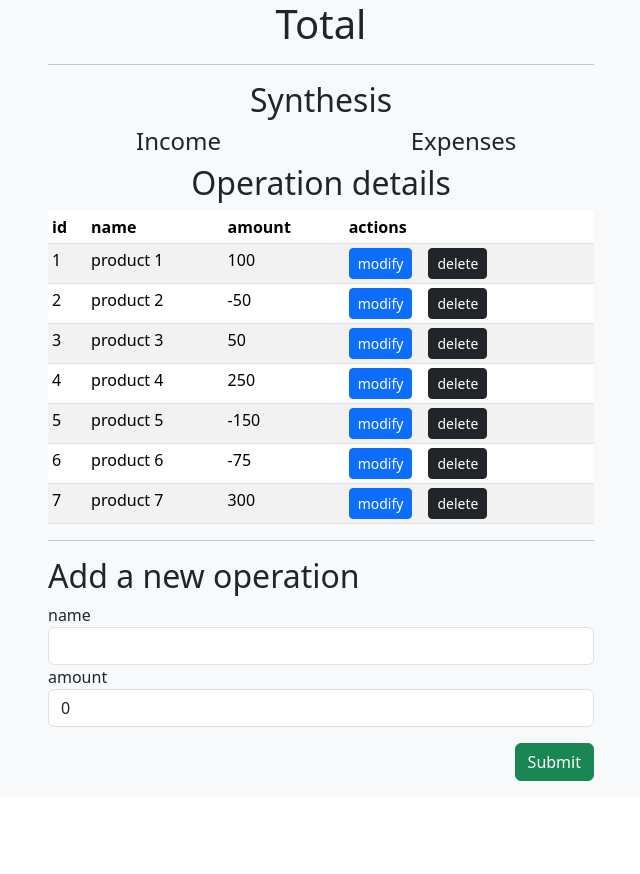
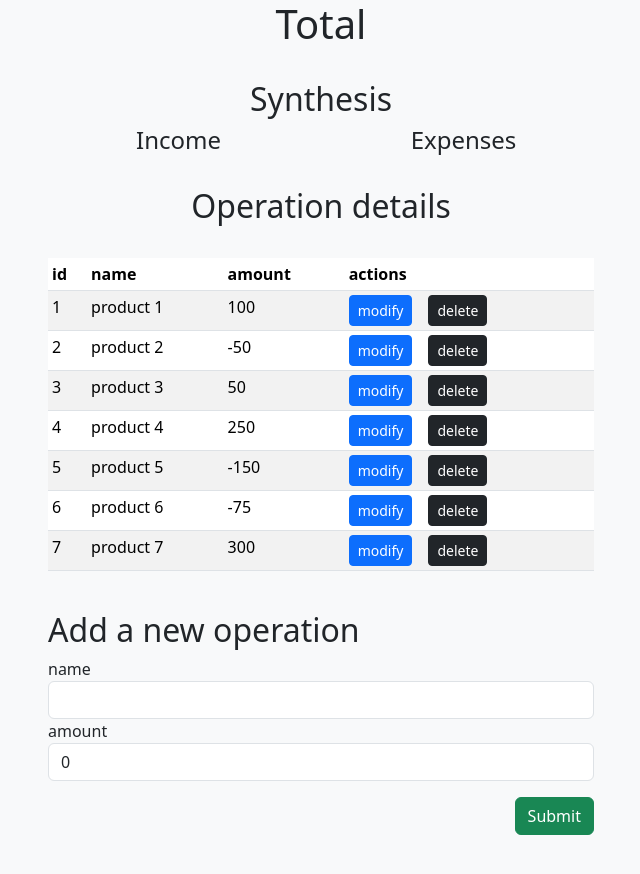
Before and after one commit to daddyjanno/Calculateur_de_d-penses, a React (Vite) app in the folder Calculateur/: page / in a window 1280 px wide. Shown: the whole page, without its empty margins (319-959 px from the left). Before the commit the page ends 800 px from the top, so only its background shows below. Built offline with nearby package versions, Linux system fonts and the light colour scheme.

Commit message:
adding actions to operationsSlice

```diff
--- a/Calculateur/src/Calculator.tsx
+++ b/Calculateur/src/Calculator.tsx
@@ -8,8 +8,6 @@ import { getOperations } from './app/operationsSlice'
 
 function Calculator() {
     const operations = useSelector(getOperations)
-    // operations.map((item) => console.log(item))
-    console.log(operations, typeof operations, Array.isArray(operations))
 
     return (
         <div className="container-xl bg-light template">
--- a/Calculateur/src/app/operationsSlice.ts
+++ b/Calculateur/src/app/operationsSlice.ts
@@ -14,7 +14,7 @@ const operationSlice = createSlice({
     initialState,
     reducers: {
         addNewOperation(state, action) {
-            state.unshift(action.payload)
+            state.push(action.payload)
         },
         deleteOperation(state, action) {
             state.filter((item) => {
--- a/Calculateur/src/components/Detail/Detail.tsx
+++ b/Calculateur/src/components/Detail/Detail.tsx
@@ -4,6 +4,7 @@ function Detail({ operations }) {
     return (
         <>
             <h2 className="text-center">Operation details</h2>
+            <br />
             <table className="table table-sm table-striped">
                 <thead>
                     <tr>
@@ -19,7 +20,7 @@ function Detail({ operations }) {
                     })}
                 </tbody>
             </table>
-            <hr />
+            <br />
         </>
     )
 }
--- a/Calculateur/src/components/Form/Form.tsx
+++ b/Calculateur/src/components/Form/Form.tsx
@@ -1,19 +1,23 @@
 import { FormEvent, useState } from 'react'
-import { useDispatch } from 'react-redux'
-import { addNewOperation } from '../../app/operationsSlice'
+import { useDispatch, useSelector } from 'react-redux'
+import { addNewOperation, getOperations } from '../../app/operationsSlice'
 
 function Form() {
     const [name, setName] = useState('')
     const [amount, setAmount] = useState(0)
     const dispatch = useDispatch()
+    const operationsLength = useSelector(getOperations).length
 
     const handleSubmit = (e: FormEvent) => {
         e.preventDefault()
         const newOperation = {
+            id: operationsLength + 1,
             name: name,
             amount: amount,
         }
         dispatch(addNewOperation(newOperation))
+        setName('')
+        setAmount(0)
     }
     return (
         <>
@@ -53,6 +57,7 @@ function Form() {
                     />
                 </div>
             </form>
+            <br />
         </>
     )
 }
--- a/Calculateur/src/components/Item/Item.tsx
+++ b/Calculateur/src/components/Item/Item.tsx
@@ -1,7 +1,40 @@
-import { useState } from 'react'
+import { FormEvent, useEffect, useState } from 'react'
+import { useDispatch } from 'react-redux'
+import { deleteOperation, updateOperation } from '../../app/operationsSlice'
 
-function Item({ operation }) {
+interface IProps {
+    operation: {
+        id: number
+        name: string
+        amount: number
+    }
+}
+
+function Item({ operation }: IProps) {
     const [update, setUpdate] = useState(false)
+    const [nameUpdate, setNameUpdate] = useState(operation.name)
+    const [amountUpdate, setAmountUpdate] = useState(operation.amount)
+    const dispatch = useDispatch()
+
+    useEffect(() => {
+        setNameUpdate(operation.name)
+        setAmountUpdate(operation.amount)
+    }, [operation.name, operation.amount])
+
+    const handleSubmit = (e: FormEvent) => {
+        e.preventDefault()
+        const updatedOperation = {
+            id: operation.id,
+            name: nameUpdate,
+            amount: amountUpdate,
+        }
+        dispatch(updateOperation(updatedOperation))
+        setUpdate(false)
+    }
+
+    const handleDelete = (id: number) => {
+        dispatch(deleteOperation(id))
+    }
 
     const normal = (
         <>
@@ -14,7 +47,7 @@ function Item({ operation }) {
     const modification = (
         <>
             <td colSpan={3} style={{ width: '300px' }}>
-                <form className="d-flex">
+                <form className="d-flex" onSubmit={handleSubmit}>
                     <input
                         type="hidden"
                         value={operation.id}
@@ -22,13 +55,19 @@ function Item({ operation }) {
                     />
                     <input
                         type="text"
-                        value={operation.name}
+                        value={nameUpdate}
                         className="form-control w-50"
+                        onChange={(e) => {
+                            setNameUpdate(e.currentTarget.value)
+                        }}
                     />
                     <input
                         type="number"
-                        value={operation.amount}
+                        value={amountUpdate}
                         className="form-control w-25"
+                        onChange={(e) => {
+                            setAmountUpdate(+e.currentTarget.value)
+                        }}
                     />
                     <input
                         type="submit"
@@ -43,8 +82,18 @@ function Item({ operation }) {
         <tr>
             {update ? modification : normal}
             <td>
-                <button className="btn btn-primary btn-sm">modify</button>
-                <button className="btn btn-dark btn-sm ms-3">delete</button>
+                <button
+                    className="btn btn-primary btn-sm"
+                    onClick={() => setUpdate(!update)}
+                >
+                    modify
+                </button>
+                <button
+                    className="btn btn-dark btn-sm ms-3"
+                    onClick={() => console.log(operation.id)}
+                >
+                    delete
+                </button>
             </td>
         </tr>
     )
--- a/Calculateur/src/components/Synthesis/Synthesis.tsx
+++ b/Calculateur/src/components/Synthesis/Synthesis.tsx
@@ -10,6 +10,7 @@ function Synthesis() {
                     <h3 className="fs-4">Expenses</h3>
                 </div>
             </div>
+            <br />
         </div>
     )
 }
--- a/Calculateur/src/components/Total/Total.tsx
+++ b/Calculateur/src/components/Total/Total.tsx
@@ -2,7 +2,7 @@ function Total() {
     return (
         <div className="text-center">
             <h1>Total</h1>
-            <hr />
+            <br />
         </div>
     )
 }
--- a/Calculateur/src/index.css
+++ /dev/null
@@ -1,29 +0,0 @@
-:root {
-    font-family: Inter, system-ui, Avenir, Helvetica, Arial, sans-serif;
-    line-height: 1.5;
-    font-weight: 400;
-
-    color-scheme: light dark;
-    color: rgba(255, 255, 255, 0.87);
-    background-color: #242424;
-
-    font-synthesis: none;
-    text-rendering: optimizeLegibility;
-    -webkit-font-smoothing: antialiased;
-    -moz-osx-font-smoothing: grayscale;
-}
-
-body {
-    margin: 0;
-    display: flex;
-    align-items: center;
-    justify-content: center;
-    place-items: center;
-    min-width: 320px;
-    min-height: 100vh;
-}
-
-h1 {
-    font-size: 3.2em;
-    line-height: 1.1;
-}
--- a/Calculateur/src/main.tsx
+++ b/Calculateur/src/main.tsx
@@ -2,7 +2,6 @@ import React from 'react'
 import ReactDOM from 'react-dom/client'
 import { Provider } from 'react-redux'
 import Calculator from './Calculator.tsx'
-// import './index.css'
 import store from './app/store.ts'
 
 ReactDOM.createRoot(document.getElementById('root')!).render(
```
